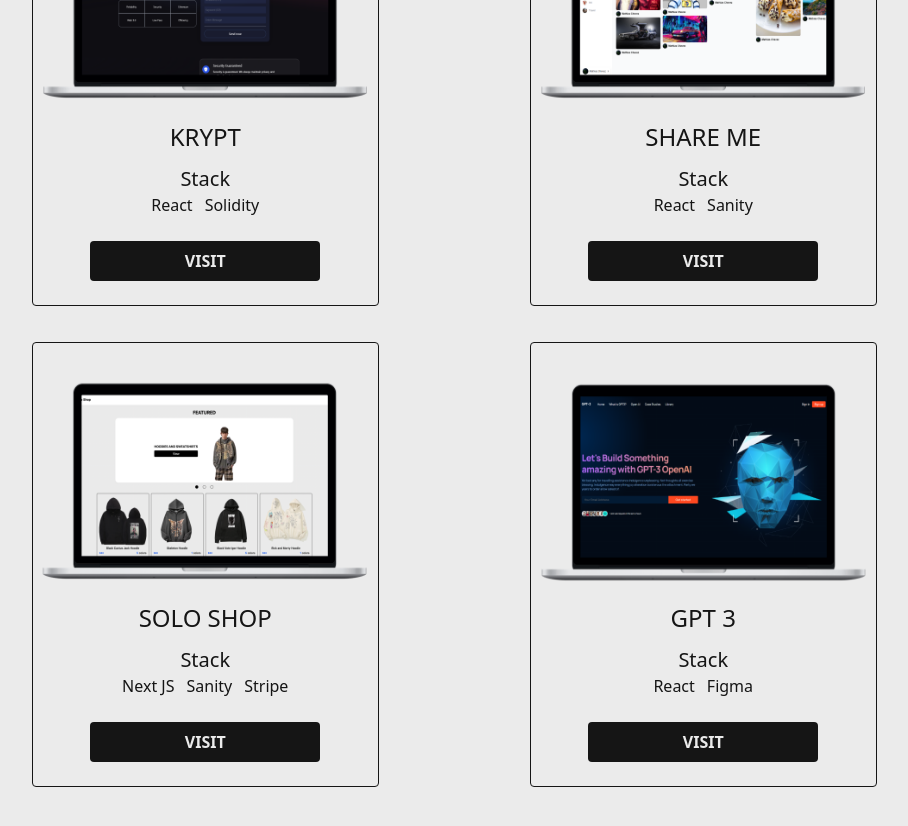
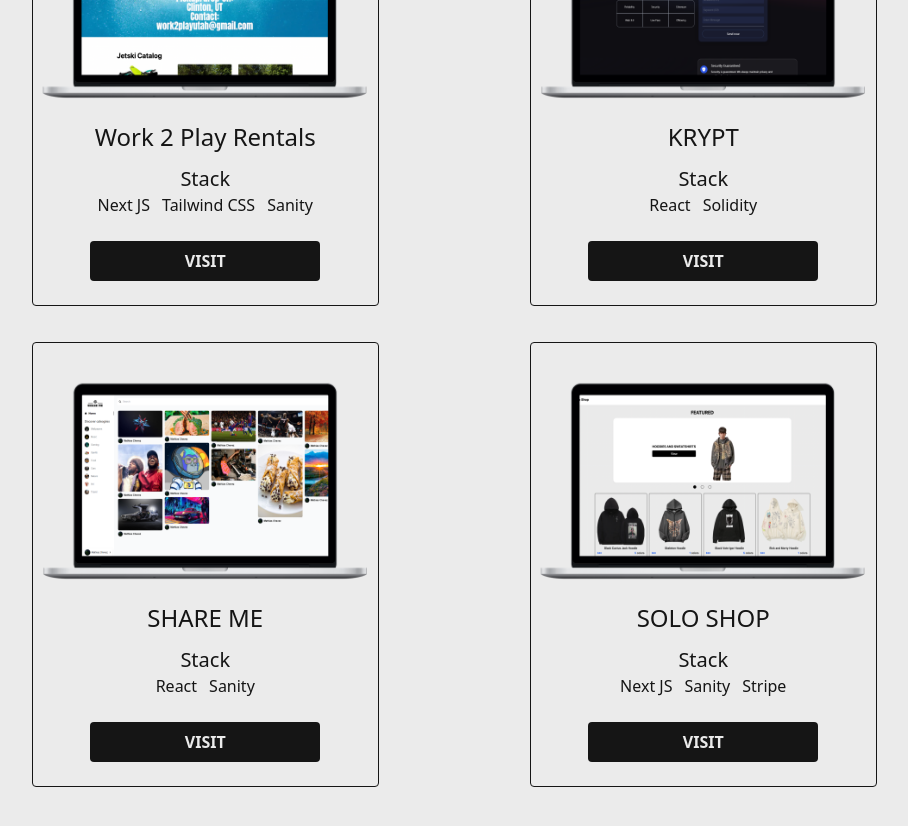
Before and after one commit to mathiaschevez/portfolio, a Next.js app: page / in a window 1280 px wide. Shown: the part 1020-1846 px from the top of the page, without its empty margins (128-1036 px from the left). Built offline with nearby package versions, Linux system fonts and the light colour scheme.

Commit message:
new constant

```diff
--- a/components/Footer.js
+++ b/components/Footer.js
@@ -34,8 +34,8 @@ const Footer = () => {
         </div>
       </div>
       <div className={styles.footerAlert}>
-        <h1>Copied!</h1>
-        <button><ImCross onClick={() => setShowMessage(false)}/></button>
+        <h1 className='text-white'>Copied!</h1>
+        <button className='text-white'><ImCross onClick={() => setShowMessage(false)}/></button>
       </div>
     </div>
   )
--- a/constants/constants.js
+++ b/constants/constants.js
@@ -1,4 +1,13 @@
 export const projects = [
+  {
+    title: 'Work 2 Play Rentals',
+    description: "Work 2 Play is a jetski rental site built for a business located in Clinton, UT. This site is built with NextJS and Tailwind CSS for styling.",
+    image: '/images/work2play-mockup.png',
+    tags: ['Next JS', 'Tailwind CSS', 'Sanity'],
+    source: 'https://work2playutah.com',
+    visit: 'https://work2playutah.com',
+    id: 0,
+  },
   {
     title: 'KRYPT',
     description: 'Krypt is a website connected to the blockchain capable of making real transactions on the ethereum network. The transaction is made possible with the help of MetaMask and HardHat',
@@ -6,7 +15,7 @@ export const projects = [
     tags: ['React', 'Solidity'],
     source: 'https://kryptowallet.netlify.app/',
     visit: 'https://kryptowallet.netlify.app/',
-    id: 0,
+    id: 1,
   },
   {
     title: 'SHARE ME',
@@ -15,7 +24,7 @@ export const projects = [
     tags: ['React', 'Sanity'],
     source: 'https://soloshareme.netlify.app',
     visit: 'https://soloshareme.netlify.app',
-    id: 1,
+    id: 2,
   },
   {
     title: 'SOLO SHOP',
@@ -24,15 +33,6 @@ export const projects = [
     tags: ['Next JS', 'Sanity', 'Stripe'],
     source: 'https://soloshop.vercel.app',
     visit: 'https://soloshop.vercel.app',
-    id: 2,
-  },
-  {
-    title: 'GPT 3',
-    description: "This is a technology website template that was originally designed in figma, and then developed using react.",
-    image: '/images/gpt3-mockup.png',
-    tags: ['React', 'Figma'],
-    source: 'https://solotechgpt3.netlify.app',
-    visit: 'https://solotechgpt3.netlify.app',
     id: 3,
   },
 ];
```
Also changed, not shown: public/images/work2play-mockup.png (added).
